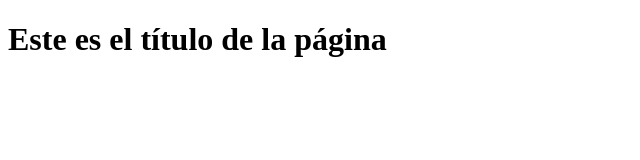
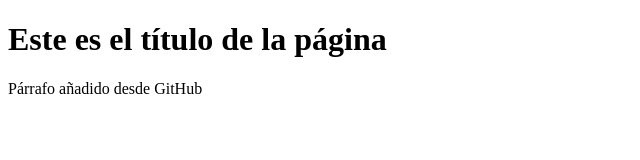
Before and after one commit to JMR2122/CursoGit2, a plain HTML site: page index.html in a window 1280 px wide. Shown: the whole page, without its empty margins (0-640 px from the left). Drawn offline with Linux system fonts and the light colour scheme.

Commit message:
Update index.html

```diff
--- a/index.html
+++ b/index.html
@@ -8,5 +8,6 @@
 </head>
 <body>
     <h1>Este es el título de la página</h1>
+    <p>Párrafo añadido desde GitHub</p>
 </body>
 </html>
```
